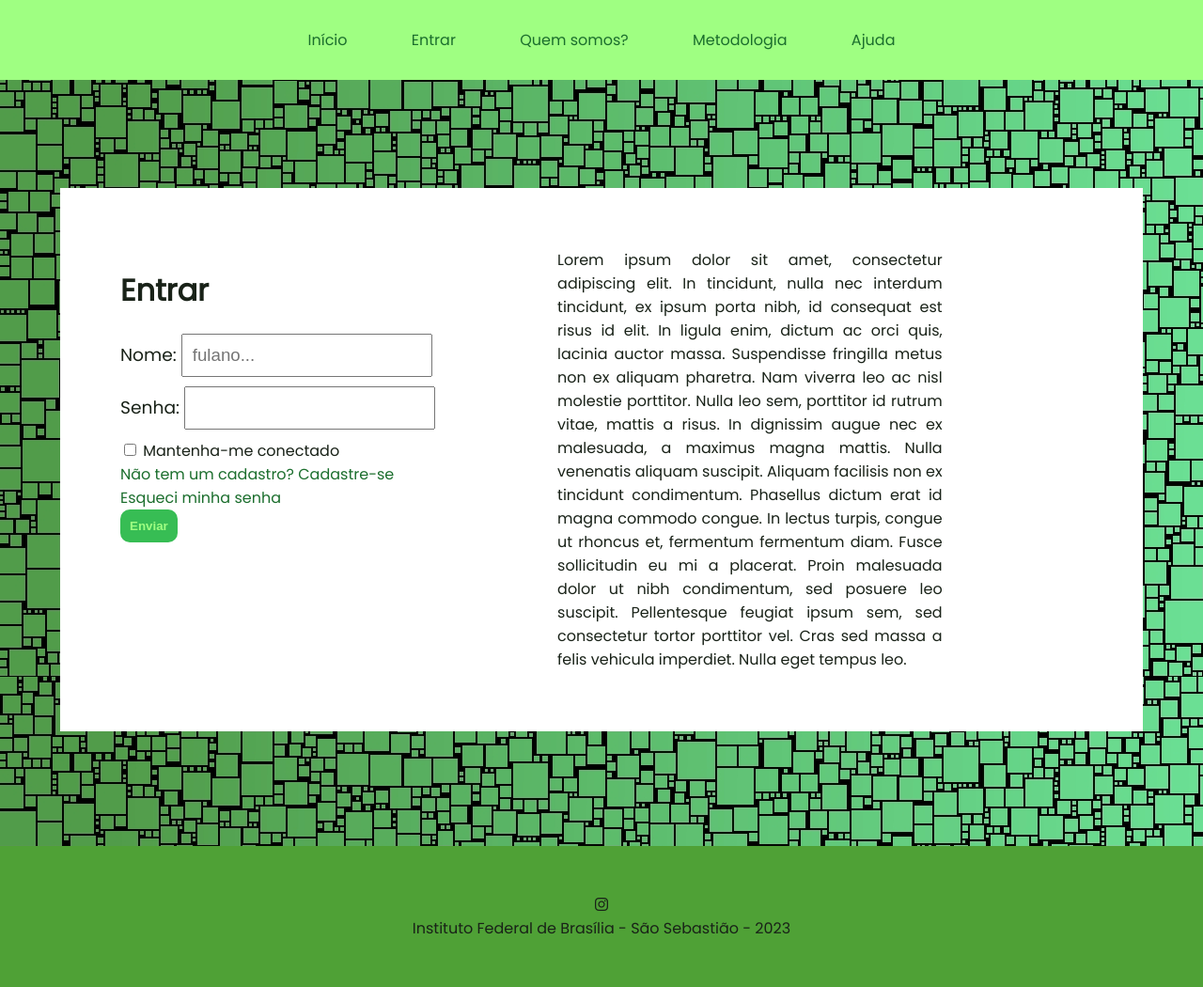
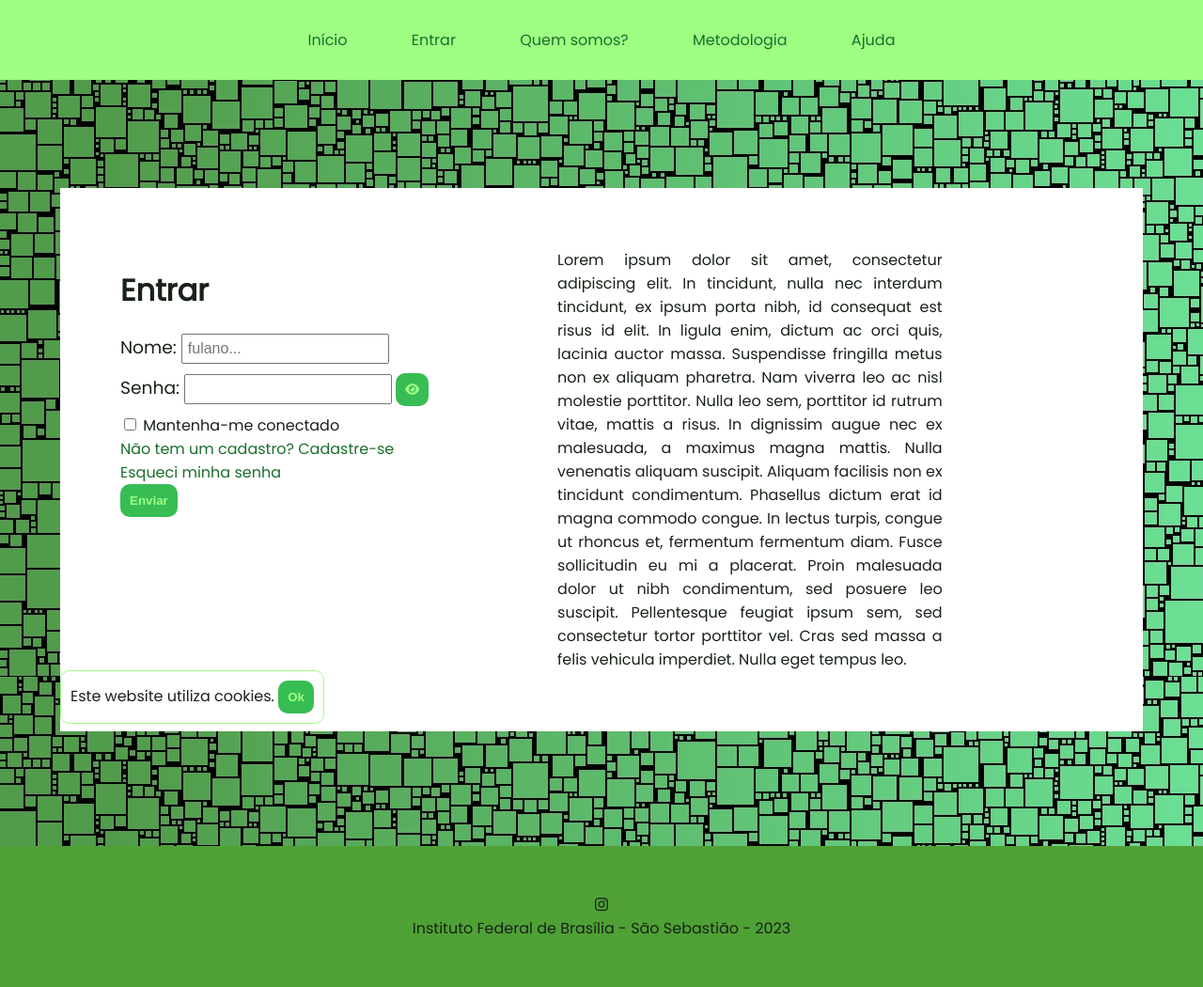
Before and after one commit to KaiXtr/nae-plataforma, a Django app: page /entrar/ in a window 1280 px wide. Shown: the whole page at 94% size. Run offline with Django 4.2, Linux system fonts and the light colour scheme; some libraries are stand-ins or nearby versions.

Commit message:
Adicionada função de exibir senha

```diff
--- a/plataforma/templates/entrar.html
+++ b/plataforma/templates/entrar.html
@@ -18,6 +18,9 @@
                 <br>
                 <label for="senha">Senha: </label>
                 <input id="senha" class="entradaTexto" type="password" name="senha" placeholder="">
+                <button class="entradaBotao" type="button" onclick="mostrarSenha()">
+                    <i id="olhoSenha" class="fa-solid fa-eye"></i>
+                </button>
                 <br>
                 <input class="entradaCaixa" type="checkbox"> Mantenha-me conectado<br>
                 <a href="/cadastrar">Não tem um cadastro? Cadastre-se</a><br>
--- a/static/css/style.css
+++ b/static/css/style.css
@@ -228,9 +228,15 @@
 }
 
 input.entradaTexto {
+    font-size: 12pt;
+    padding: 5px;
+    margin-bottom: 10px;
+    transition-duration: .1s;
+}
+
+input.entradaTexto:focus {
     font-size: 14pt;
     padding: 10px;
-    margin-bottom: 10px;
 }
 
 input.entradaCaixa:hover {
@@ -282,6 +288,7 @@
     margin-left: 5%;
     bottom: 30px;
     position: fixed;
+    z-index: 10;
 }
 
 /*************************************
--- a/static/js/script.js
+++ b/static/js/script.js
@@ -5,6 +5,20 @@
         $("#linksSuperiores").show();
     }else{
         $("#linksSuperiores").hide();
+    }
+}
+
+function mostrarSenha() {
+    if ($("#senha").hasClass("visivel")){
+        $("#senha").attr("type","password");
+        $("#senha").removeClass("visivel");
+        $("#olhoSenha").addClass("fa-eye");
+        $("#olhoSenha").removeClass("fa-eye-slash");
+    }else{
+        $("#senha").attr("type","text");
+        $("#senha").addClass("visivel");
+        $("#olhoSenha").addClass("fa-eye-slash");
+        $("#olhoSenha").removeClass("fa-eye");
     }
 }
 
```
